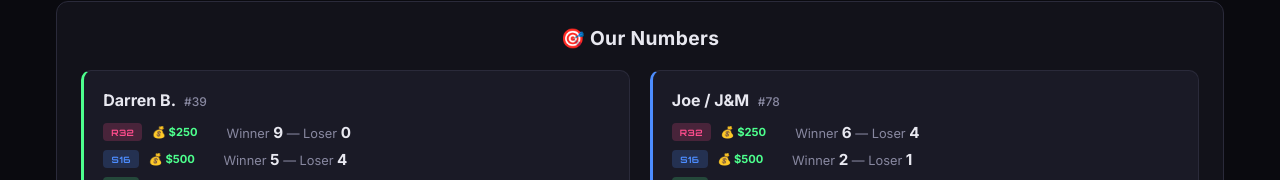
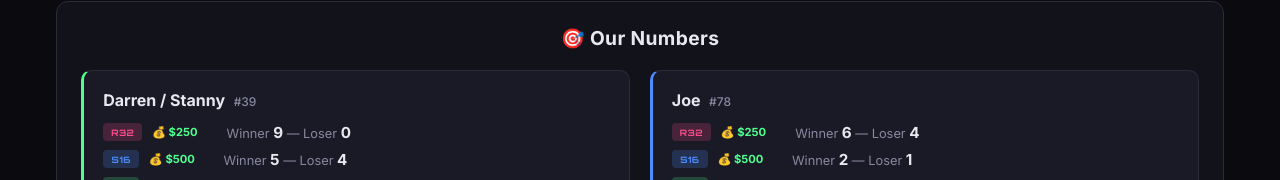
Before and after one commit to SawMill-Studios/MM-Numbers, a website: page index.html in a window 1280 px wide. Shown: the part 1471-1651 px from the top of the page. Drawn offline with Linux system fonts and the light colour scheme; no server answers.

Commit message:
fix: update player names in Our Numbers module

```diff
--- a/index.html
+++ b/index.html
@@ -34,7 +34,7 @@
             <h2 class="my-numbers-title">🎯 Our Numbers</h2>
             <div class="my-numbers-grid">
                 <div class="player-card darren-card">
-                    <h3 class="player-name">Darren B. <span class="square-num">#39</span></h3>
+                    <h3 class="player-name">Darren / Stanny <span class="square-num">#39</span></h3>
                     <div class="number-rows">
                         <div class="number-row"><span class="round-badge pink">R32</span><span class="prize">💰 $250</span><span class="number-combo">Winner <strong>9</strong> — Loser <strong>0</strong></span></div>
                         <div class="number-row"><span class="round-badge blue">S16</span><span class="prize">💰 $500</span><span class="number-combo">Winner <strong>5</strong> — Loser <strong>4</strong></span></div>
@@ -44,7 +44,7 @@
                     </div>
                 </div>
                 <div class="player-card joe-card">
-                    <h3 class="player-name">Joe / J&amp;M <span class="square-num">#78</span></h3>
+                    <h3 class="player-name">Joe <span class="square-num">#78</span></h3>
                     <div class="number-rows">
                         <div class="number-row"><span class="round-badge pink">R32</span><span class="prize">💰 $250</span><span class="number-combo">Winner <strong>6</strong> — Loser <strong>4</strong></span></div>
                         <div class="number-row"><span class="round-badge blue">S16</span><span class="prize">💰 $500</span><span class="number-combo">Winner <strong>2</strong> — Loser <strong>1</strong></span></div>
```
